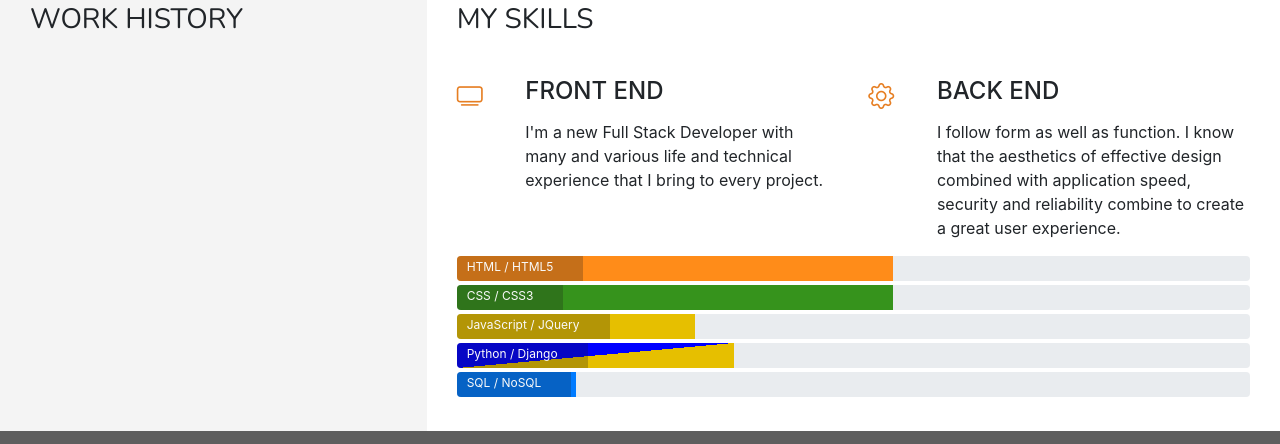
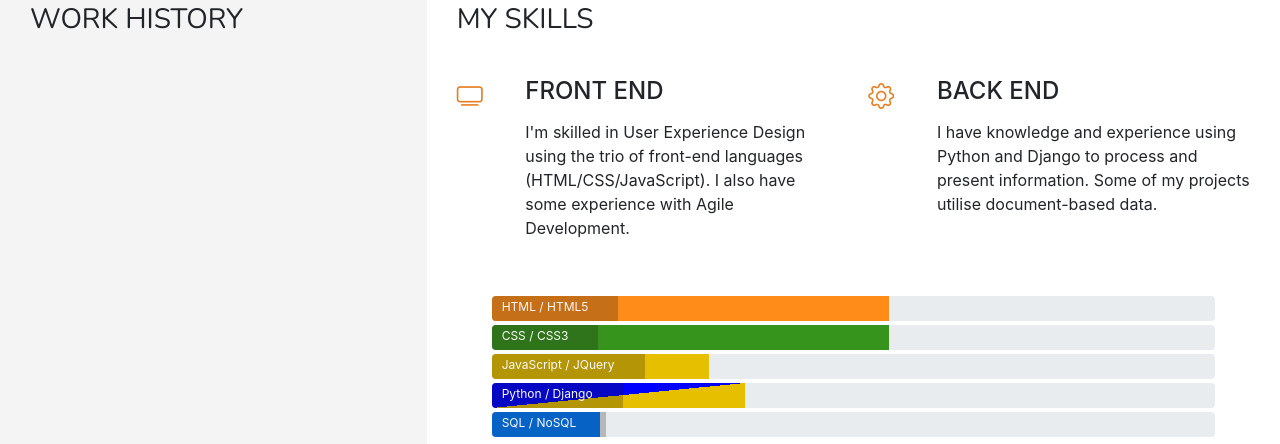
Before and after one commit to DeadEnigma13/My-Online-Portfolio, a plain HTML site: page resume.html in a window 1280 px wide. Shown: the part 382-826 px from the top of the page. Drawn offline with nearby package versions, Linux system fonts and the light colour scheme.

Commit message:
Add front and backend description

```diff
--- a/assets/css/style.css
+++ b/assets/css/style.css
@@ -328,3 +328,7 @@ footer {
     color: #fafafa;
     background-color: rgba(25, 25, 25, 0.25);
 }
+
+.progress-section {
+    margin: 40px 20px;
+}
--- a/resume.html
+++ b/resume.html
@@ -70,8 +70,8 @@
                             <div class="col-10">
                                 <h4 class="three-reasons-heading uppercase">Front End</h4>
                                 <p>
-                                    I'm a new Full Stack Developer with many and various life
-                                    and technical experience that I bring to every project.
+                                    I'm skilled in User Experience Design using the trio of front-end languages (HTML/CSS/JavaScript).
+                                    I also have some experience with Agile Development.
                                 </p>
                             </div>
                         </div>
@@ -84,14 +84,13 @@
                             <div class="col-10">
                                 <h4 class="three-reasons-heading uppercase">Back End</h4>
                                 <p>
-                                    I follow form as well as function. I know that the aesthetics of effective design combined with
-                                    application speed, security and reliability combine to create a great user experience.
+                                    I have knowledge and experience using Python and Django to process and present information. Some of my projects utilise document-based data.
                                 </p>
                             </div>
                         </div>
                     </div>
                 </div>
-                <div class="row">
+                <div class="row progress-section">
                     <div class="col">
                         <div class="progress">
                             <div class="progress-bar bg-html" role="progressbar" aria-valuenow="55" aria-valuemin="0" aria-valuemax="100" style="width:55%;">
```
